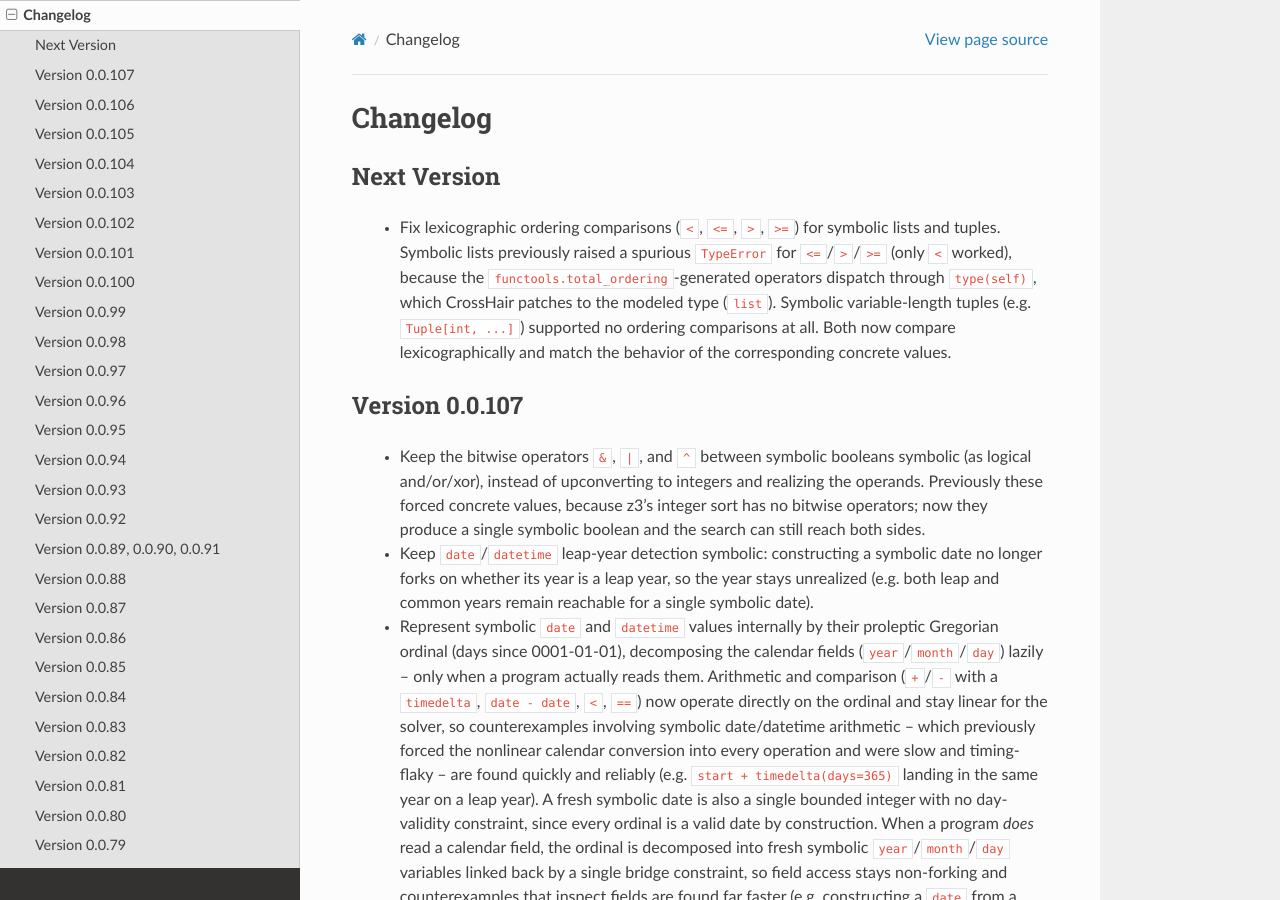
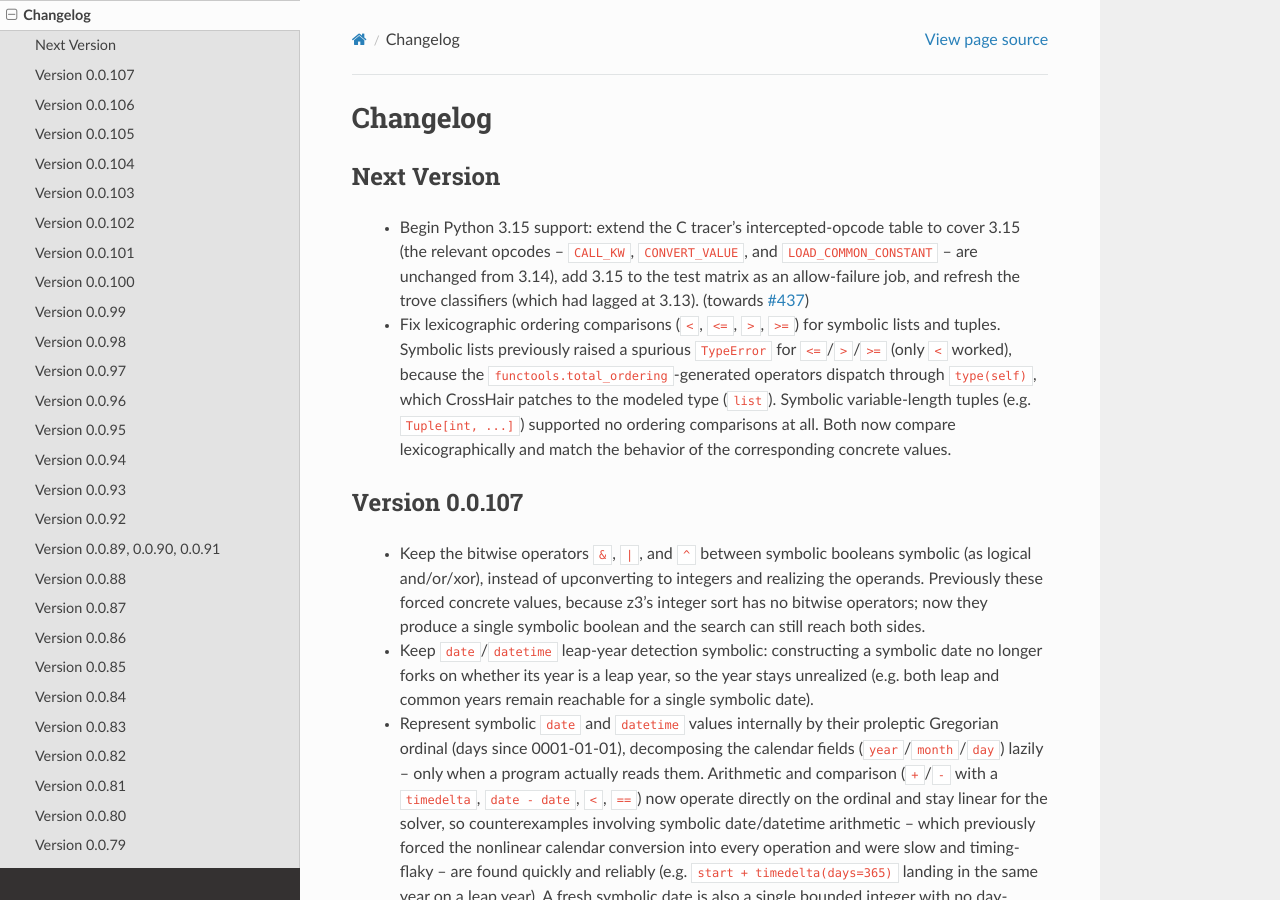
Before and after one commit to pschanely/CrossHair, a Sphinx documentation site: the page built from doc/source/changelog.rst, in a window 1280 px wide and 900 px high. Built offline with Sphinx 7.4.7 and the Read the Docs theme 3.1.0, drawn with Linux system fonts in a browser that asks for light colours; the version number is read from the project's files by our own code.

Commit message:
Begin Python 3.15 support
Extend the C tracer's intercepted-opcode table (_ch_TRACABLE_INSTRUCTIONS
in _tracers.c) to cover Python 3.15. The table previously had version arms
only through 3.14 (PY_VERSION_HEX < 0x030F0000), so on 3.15 the
version-specific opcodes (CALL_KW, CONVERT_VALUE, LOAD_COMMON_CONSTANT)
dropped out of the table and check_opcode_support() raised a TraceException
at import time. These opcodes are unchanged in 3.15, so the fix simply
extends the arm's bound to < 0x03100000.

Verified against a from-source CPython 3.15.0b3 build: the extension
compiles cleanly, the pre-fix build reproduces the TraceException
(CALL_KW unsupported), and the post-fix build passes check_opcode_support.

Also add 3.15 to the CI test matrix as an allow-failure job and refresh
the trove classifiers (which had lagged at 3.13, though the code already
handles 3.14).

Towards #437

Co-Authored-By: Claude Opus 4.8 <noreply@anthropic.com>
Claude-Session: https://claude.ai/code/session_01KtfPy6au2bStjM3PUZT3bQ

```diff
--- a/doc/source/changelog.rst
+++ b/doc/source/changelog.rst
@@ -6,6 +6,12 @@ Changelog
 Next Version
 ---------------
 
+ * Begin Python 3.15 support: extend the C tracer's intercepted-opcode table to
+   cover 3.15 (the relevant opcodes -- ``CALL_KW``, ``CONVERT_VALUE``, and
+   ``LOAD_COMMON_CONSTANT`` -- are unchanged from 3.14), add 3.15 to the test
+   matrix as an allow-failure job, and refresh the trove classifiers (which had
+   lagged at 3.13).
+   (towards `#437 <https://github.com/pschanely/CrossHair/issues/437>`__)
  * Fix lexicographic ordering comparisons (``<``, ``<=``, ``>``, ``>=``) for
    symbolic lists and tuples. Symbolic lists previously raised a spurious
    ``TypeError`` for ``<=``/``>``/``>=`` (only ``<`` worked), because the
--- a/pyproject.toml
+++ b/pyproject.toml
@@ -23,6 +23,8 @@ classifiers = [
     "Programming Language :: Python :: 3.11",
     "Programming Language :: Python :: 3.12",
     "Programming Language :: Python :: 3.13",
+    "Programming Language :: Python :: 3.14",
+    "Programming Language :: Python :: 3.15",
     "Programming Language :: Python :: Implementation :: CPython",
     "Topic :: Software Development :: Quality Assurance",
     "Topic :: Software Development :: Testing",
```
Also changed, not shown: 2 other files.
